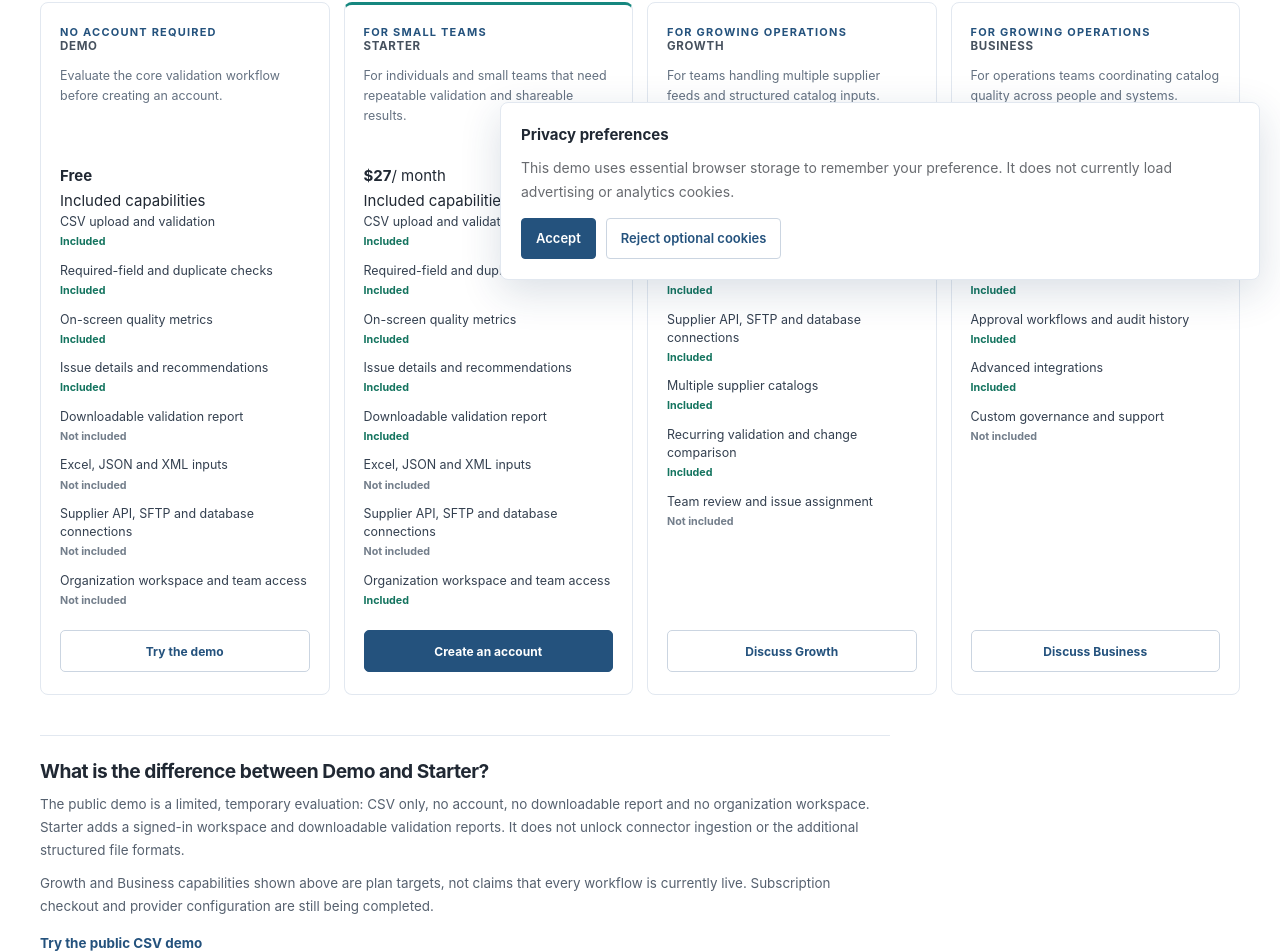
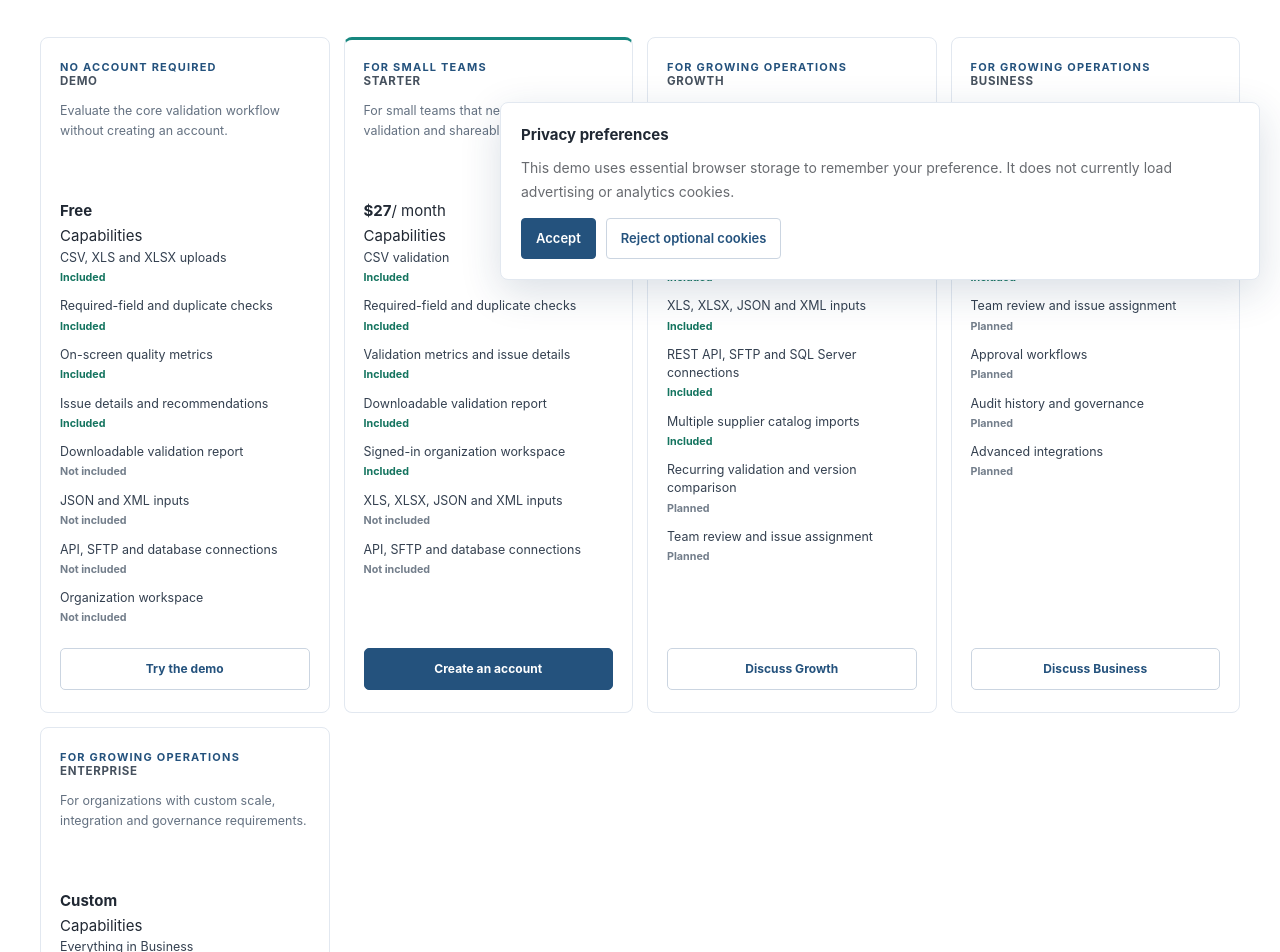
Before and after one commit to Revanth6699/compat-flow, a Next.js app in the folder frontend/: page /pricing in a window 1280 px wide. Shown: the part 500-1452 px from the top of the page. Built offline with nearby package versions, Linux system fonts and the light colour scheme; no server answers.

Commit message:
Show honest demo and subscription capabilities by plan

```diff
--- a/frontend/app/pricing/page.tsx
+++ b/frontend/app/pricing/page.tsx
@@ -2,73 +2,72 @@
 
 import Link from "next/link";
 
-const plans = [
+type FeatureStatus = "Included" | "Planned" | "Not included";
+type Plan = {
+  name: string; price: string; description: string; featured?: boolean;
+  features: [string, FeatureStatus][]; action: string; href: string;
+};
+
+const plans: Plan[] = [
   {
-    name: "Demo",
-    price: "Free",
-    description: "Evaluate the core validation workflow before creating an account.",
-    featured: false,
+    name: "Demo", price: "Free", description: "Evaluate the core validation workflow without creating an account.",
     features: [
-      ["CSV upload and validation", true],
-      ["Required-field and duplicate checks", true],
-      ["On-screen quality metrics", true],
-      ["Issue details and recommendations", true],
-      ["Downloadable validation report", false],
-      ["Excel, JSON and XML inputs", false],
-      ["Supplier API, SFTP and database connections", false],
-      ["Organization workspace and team access", false],
+      ["CSV, XLS and XLSX uploads", "Included"],
+      ["Required-field and duplicate checks", "Included"],
+      ["On-screen quality metrics", "Included"],
+      ["Issue details and recommendations", "Included"],
+      ["Downloadable validation report", "Not included"],
+      ["JSON and XML inputs", "Not included"],
+      ["API, SFTP and database connections", "Not included"],
+      ["Organization workspace", "Not included"],
     ],
-    action: "Try the demo",
-    href: "/catalog/import",
+    action: "Try the demo", href: "/catalog/import",
   },
   {
-    name: "Starter",
-    price: "$27",
-    description: "For individuals and small teams that need repeatable validation and shareable results.",
-    featured: true,
+    name: "Starter", price: "$27", description: "For small teams that need repeatable validation and shareable results.", featured: true,
     features: [
-      ["CSV upload and validation", true],
-      ["Required-field and duplicate checks", true],
-      ["On-screen quality metrics", true],
-      ["Issue details and recommendations", true],
-      ["Downloadable validation report", true],
-      ["Excel, JSON and XML inputs", false],
-      ["Supplier API, SFTP and database connections", false],
-      ["Organization workspace and team access", true],
+      ["CSV validation", "Included"],
+      ["Required-field and duplicate checks", "Included"],
+      ["Validation metrics and issue details", "Included"],
+      ["Downloadable validation report", "Included"],
+      ["Signed-in organization workspace", "Included"],
+      ["XLS, XLSX, JSON and XML inputs", "Not included"],
+      ["API, SFTP and database connections", "Not included"],
     ],
-    action: "Create an account",
-    href: "/sign-up",
+    action: "Create an account", href: "/sign-up",
   },
   {
-    name: "Growth",
-    price: "$64",
-    description: "For teams handling multiple supplier feeds and structured catalog inputs.",
-    featured: false,
+    name: "Growth", price: "$64", description: "For teams working with multiple supplier feeds and connected data sources.",
     features: [
-      ["Everything in Starter", true],
-      ["Excel, JSON and XML inputs", true],
-      ["Supplier API, SFTP and database connections", true],
-      ["Multiple supplier catalogs", true],
-      ["Recurring validation and change comparison", true],
-      ["Team review and issue assignment", false],
+      ["Everything in Starter", "Included"],
+      ["XLS, XLSX, JSON and XML inputs", "Included"],
+      ["REST API, SFTP and SQL Server connections", "Included"],
+      ["Multiple supplier catalog imports", "Included"],
+      ["Recurring validation and version comparison", "Planned"],
+      ["Team review and issue assignment", "Planned"],
     ],
-    action: "Discuss Growth",
-    href: "/contact?intent=pricing&plan=growth",
+    action: "Discuss Growth", href: "/contact?intent=pricing&plan=growth",
   },
   {
-    name: "Business",
-    price: "$153",
-    description: "For operations teams coordinating catalog quality across people and systems.",
-    featured: false,
+    name: "Business", price: "$153", description: "For operations teams coordinating catalog quality across departments.",
     features: [
-      ["Everything in Growth", true],
-      ["Team review and issue assignment", true],
-      ["Approval workflows and audit history", true],
-      ["Advanced integrations", true],
-      ["Custom governance and support", false],
+      ["Everything in Growth", "Included"],
+      ["Team review and issue assignment", "Planned"],
+      ["Approval workflows", "Planned"],
+      ["Audit history and governance", "Planned"],
+      ["Advanced integrations", "Planned"],
     ],
-    action: "Discuss Business",
-    href: "/contact?intent=pricing&plan=business",
+    action: "Discuss Business", href: "/contact?intent=pricing&plan=business",
+  },
+  {
+    name: "Enterprise", price: "Custom", description: "For organizations with custom scale, integration and governance requirements.",
+    features: [
+      ["Everything in Business", "Included"],
+      ["Custom import and usage limits", "Planned"],
+      ["Custom governance and security controls", "Planned"],
+      ["Dedicated onboarding and support terms", "Planned"],
+    ],
+    action: "Discuss Enterprise", href: "/contact?intent=pricing&plan=enterprise",
   },
 ];
 
@@ -77,58 +76,37 @@ export default function PricingPage() {
     <main id="main" className="page pricing-page">
       <div className="container">
         <section className="pricing-intro">
-          <div className="eyebrow">Simple plan boundaries</div>
-          <h1>Start with a demo. Upgrade when the workflow earns its place.</h1>
-          <p>
-            Reference prices are in USD per month. These are proposed early-access
-            prices; paid checkout is not enabled yet. Feature access is enforced
-            by the subscription on the backend when billing is activated.
-          </p>
+          <div className="eyebrow">Plans built around your workflow</div>
+          <h1>Start with a demo. Upgrade when your catalog operations need more.</h1>
+          <p>Reference prices are in USD per month. These are proposed early-access prices; paid checkout is not enabled yet. Features marked Planned are not currently available for purchase.</p>
         </section>
-
         <section className="pricing-grid" aria-label="CompatFlow plans">
-          {plans.map((plan) => (
+          {plans.map(plan => (
             <article className={`pricing-card${plan.featured ? " pricing-card-featured" : ""}`} key={plan.name}>
               <div className="pricing-card-top">
                 <div className="eyebrow">{plan.name === "Demo" ? "No account required" : plan.featured ? "For small teams" : "For growing operations"}</div>
-                <h2>{plan.name}</h2>
-                <p>{plan.description}</p>
-                <div className="pricing-amount">
-                  <strong>{plan.price}</strong>
-                  {plan.price !== "Free" && <span>/ month</span>}
-                </div>
+                <h2>{plan.name}</h2><p>{plan.description}</p>
+                <div className="pricing-amount"><strong>{plan.price}</strong>{plan.price !== "Free" && plan.price !== "Custom" && <span>/ month</span>}</div>
               </div>
-              <div className="pricing-includes">Included capabilities</div>
+              <div className="pricing-includes">Capabilities</div>
               <ul className="pricing-feature-list">
-                {plan.features.map(([feature, included]) => (
-                  <li key={`${plan.name}-${String(feature)}`}>
+                {plan.features.map(([feature, status]) => (
+                  <li key={`${plan.name}-${feature}`}>
                     <span>{feature}</span>
-                    <span className={included ? "pricing-status available" : "pricing-status planned"}>{included ? "Included" : "Not included"}</span>
+                    <span className={status === "Included" ? "pricing-status available" : "pricing-status planned"}>{status}</span>
                   </li>
                 ))}
               </ul>
-              <div className="pricing-card-action">
-                <Link className={plan.featured ? "button" : "button button-secondary"} href={plan.href}>{plan.action}</Link>
-              </div>
+              <div className="pricing-card-action"><Link className={plan.featured ? "button" : "button button-secondary"} href={plan.href}>{plan.action}</Link></div>
             </article>
           ))}
         </section>
-
         <section className="pricing-footnote">
-          <h2>What is the difference between Demo and Starter?</h2>
-          <p>
-            The public demo is a limited, temporary evaluation: CSV only, no
-            account, no downloadable report and no organization workspace.
-            Starter adds a signed-in workspace and downloadable validation
-            reports. It does not unlock connector ingestion or the additional
-            structured file formats.
-          </p>
-          <p>
-            Growth and Business capabilities shown above are plan targets, not
-            claims that every workflow is currently live. Subscription checkout
-            and provider configuration are still being completed.
-          </p>
-          <Link className="pricing-text-link" href="/catalog/import">Try the public CSV demo</Link>
+          <h2>Demo vs Starter</h2>
+          <p>The public demo lets anyone test CSV and Excel validation without signing in. It is limited to 5 MB per file, shows results on screen and does not offer report downloads or a saved workspace.</p>
+          <p>Starter adds a signed-in organization workspace, a larger 25 MB upload ceiling and downloadable validation reports. It does not unlock JSON/XML ingestion or external source connectors.</p>
+          <p>Growth connector access is also subject to operator-side host allowlisting and source security configuration. Subscription checkout and provider credentials are still being completed.</p>
+          <Link className="pricing-text-link" href="/catalog/import">Try the public demo</Link>
         </section>
       </div>
     </main>
```
